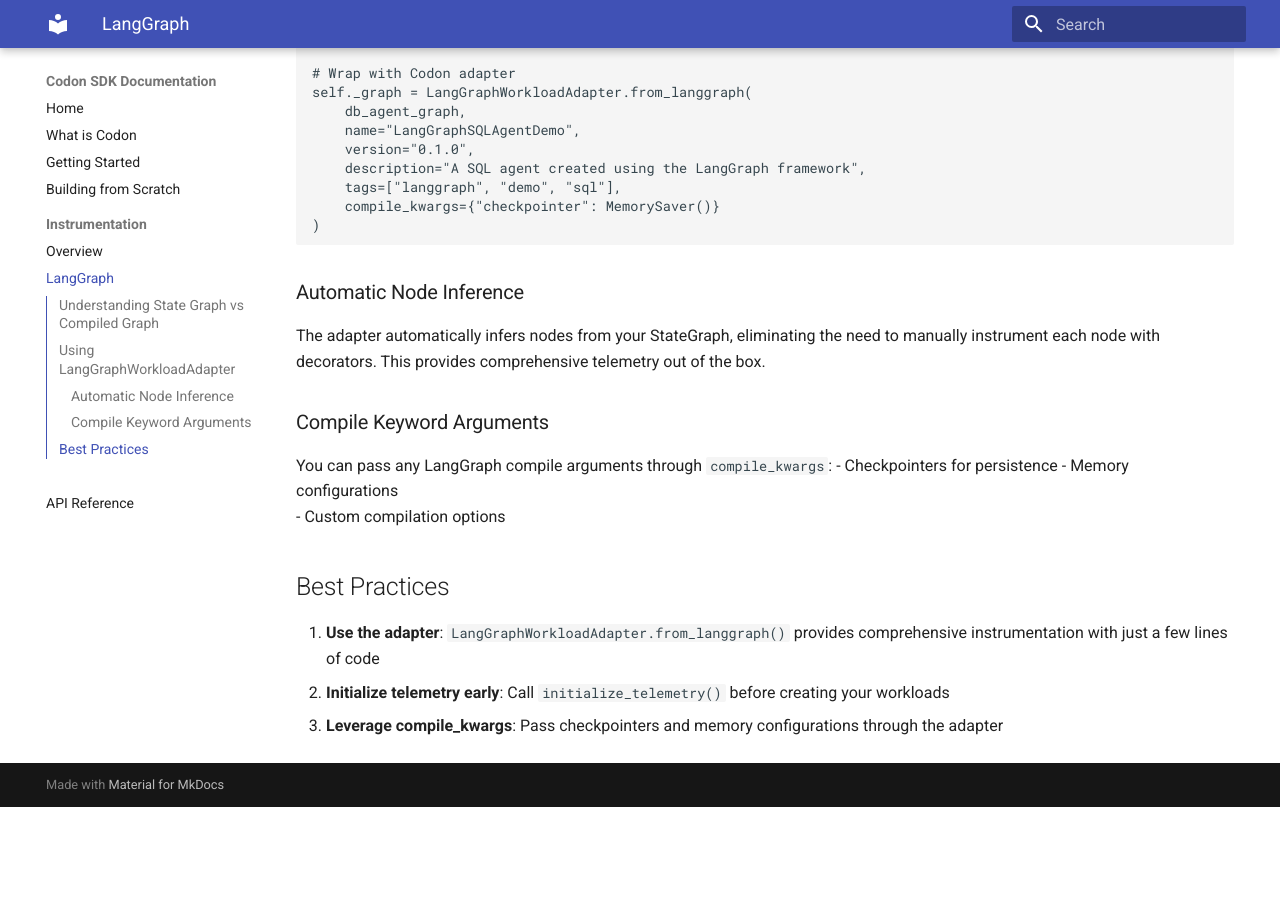
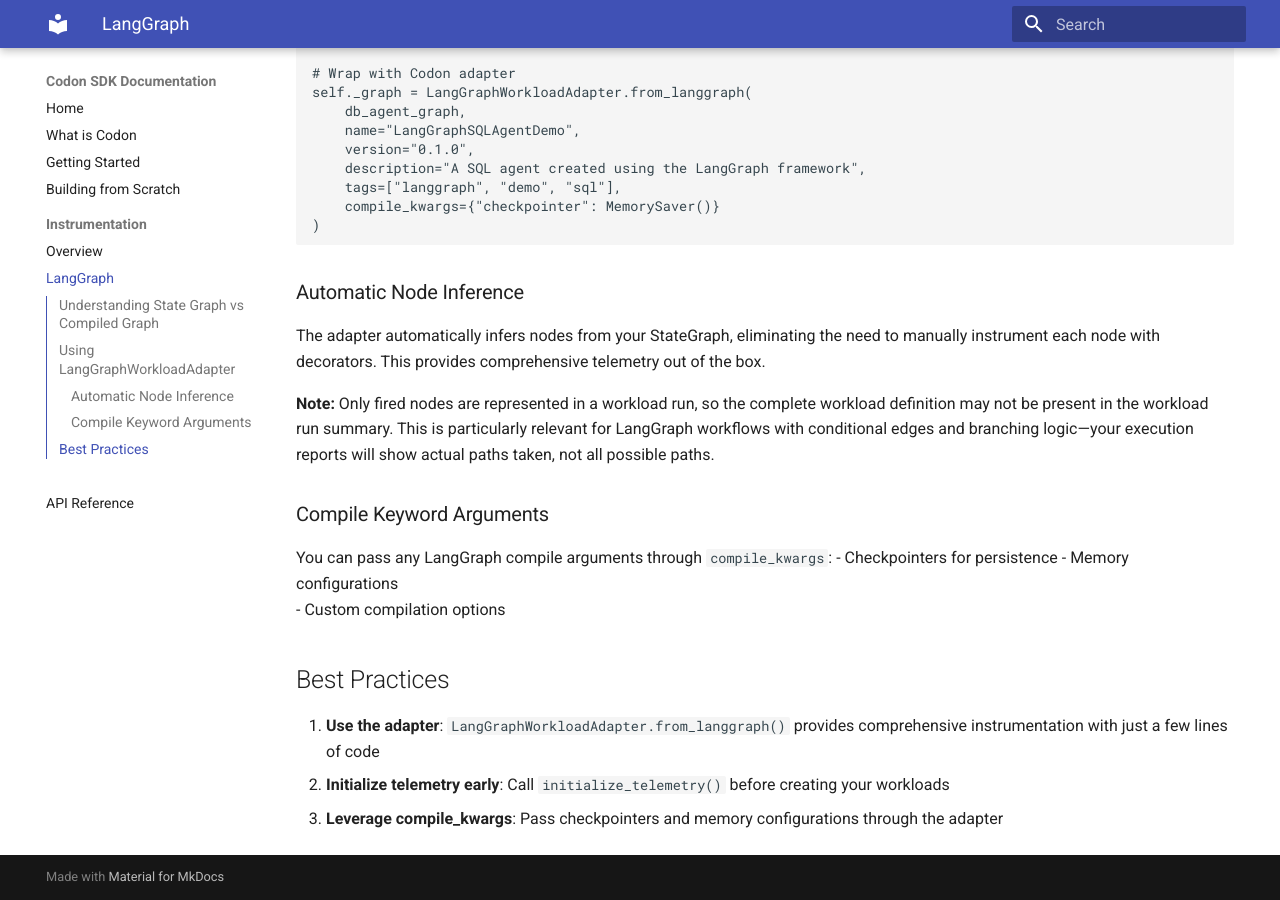
Before and after one commit to Codon-Ops/codon-sdk, an MkDocs documentation site: the page built from docs/public/instrumentation/langgraph.md, in a window 1280 px wide and 900 px high, scrolled down 710 px. Built offline with MkDocs 1.6.1 and Material for MkDocs 9.7.7, drawn with Linux system fonts in a browser that asks for light colours; before the commit the page ends 1517 px from its top, so only the background shows below that.

Commit message:
Adding note about executed nodes vs graph topology in execution summary

```diff
--- a/docs/public/instrumentation/langgraph.md
+++ b/docs/public/instrumentation/langgraph.md
@@ -40,6 +40,8 @@
 
 The adapter automatically infers nodes from your StateGraph, eliminating the need to manually instrument each node with decorators. This provides comprehensive telemetry out of the box.
 
+**Note:** Only fired nodes are represented in a workload run, so the complete workload definition may not be present in the workload run summary. This is particularly relevant for LangGraph workflows with conditional edges and branching logic—your execution reports will show actual paths taken, not all possible paths.
+
 ### Compile Keyword Arguments
 
 You can pass any LangGraph compile arguments through `compile_kwargs`:
```
Also changed, not shown: docs/public/building-from-scratch.md (+2 -0 lines).
